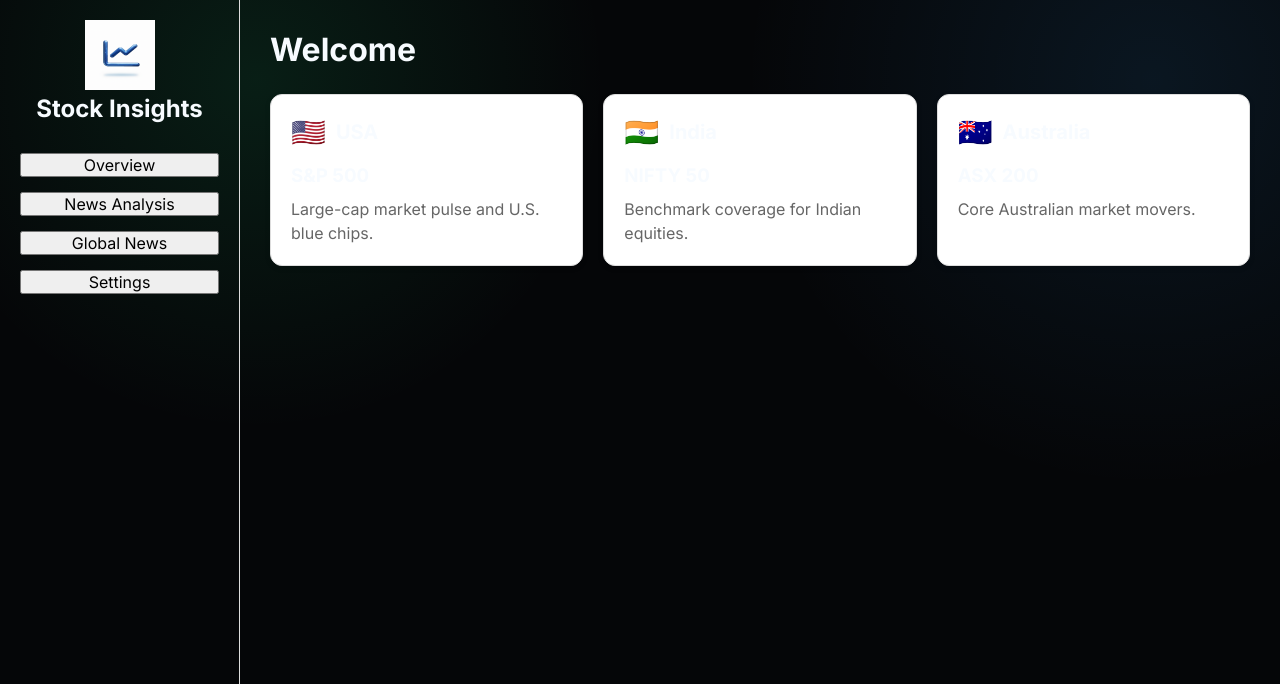
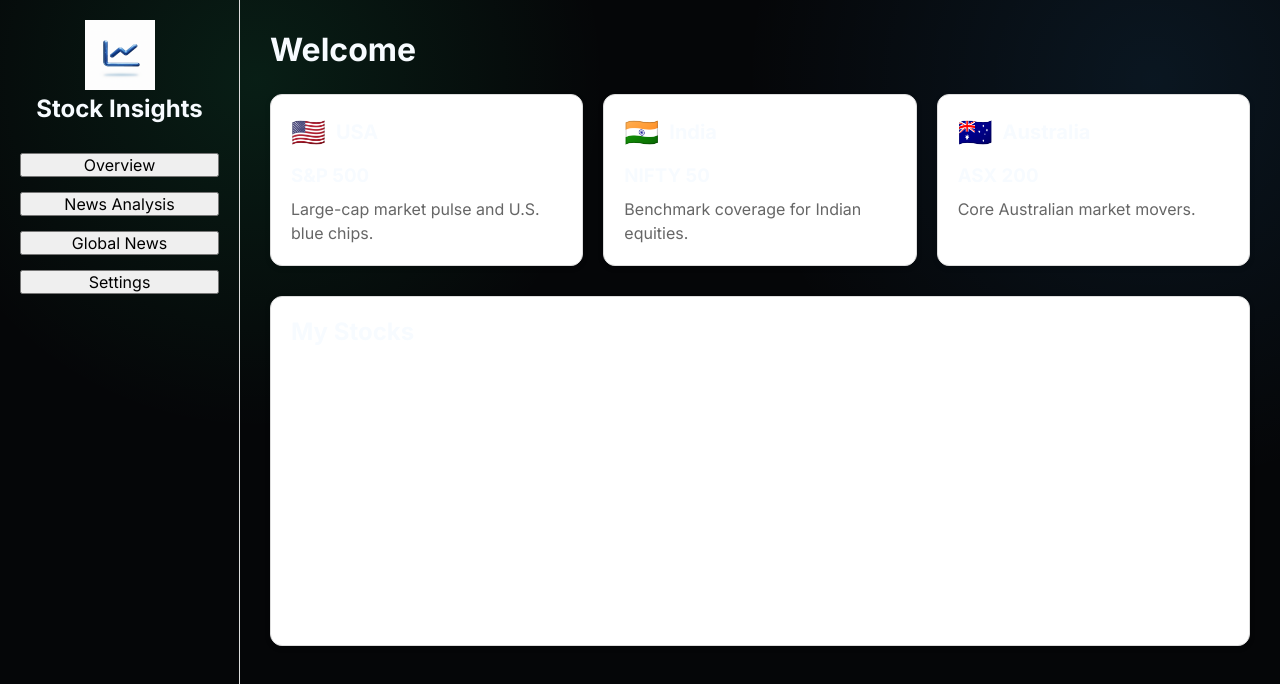
Before and after one commit to StockInsight-ind/Stock_insight_v2.0, a React (Vite) app in the folder frontend/: page /dashboard in a window 1280 px wide. Shown: the top 684 px of the page. Built offline with nearby package versions, Linux system fonts and the light colour scheme; no server answers; a web font is replaced by a local one.

Commit message:
comitted 1 july changed dashboard design added second market card of stocks in it Please enter the commit message for your changes. Lines starting

```diff
--- a/frontend/src/pages/DashboardPage.jsx
+++ b/frontend/src/pages/DashboardPage.jsx
@@ -160,6 +160,9 @@ export default function DashboardPage() {
                 boxShadow: "0 2px 6px rgba(0,0,0,0.08)",
               }}
             >
+
+
+
               <div
                 style={{
                   display: "flex",
@@ -182,6 +185,10 @@ export default function DashboardPage() {
                 </h2>
               </div>
 
+
+
+
+
               <h3
                 style={{
                   marginBottom: "10px",
@@ -201,6 +208,31 @@ export default function DashboardPage() {
             </div>
           ))}
         </div>
+
+
+        {/* My Stocks Card */}
+          <div
+            style={{
+              marginTop: "30px",
+              border: "1px solid #ddd",
+              borderRadius: "12px",
+              background: "#fff",
+              padding: "20px",
+              minHeight: "350px",
+              boxShadow: "0 2px 6px rgba(0,0,0,0.08)",
+            }}
+          >
+            <h2
+              style={{
+                margin: 0,
+                marginBottom: "20px",
+              }}
+            >
+              My Stocks
+            </h2>
+
+            {/* Your stock cards will go here later */}
+          </div>
       </main>
     </div>
   );
```
